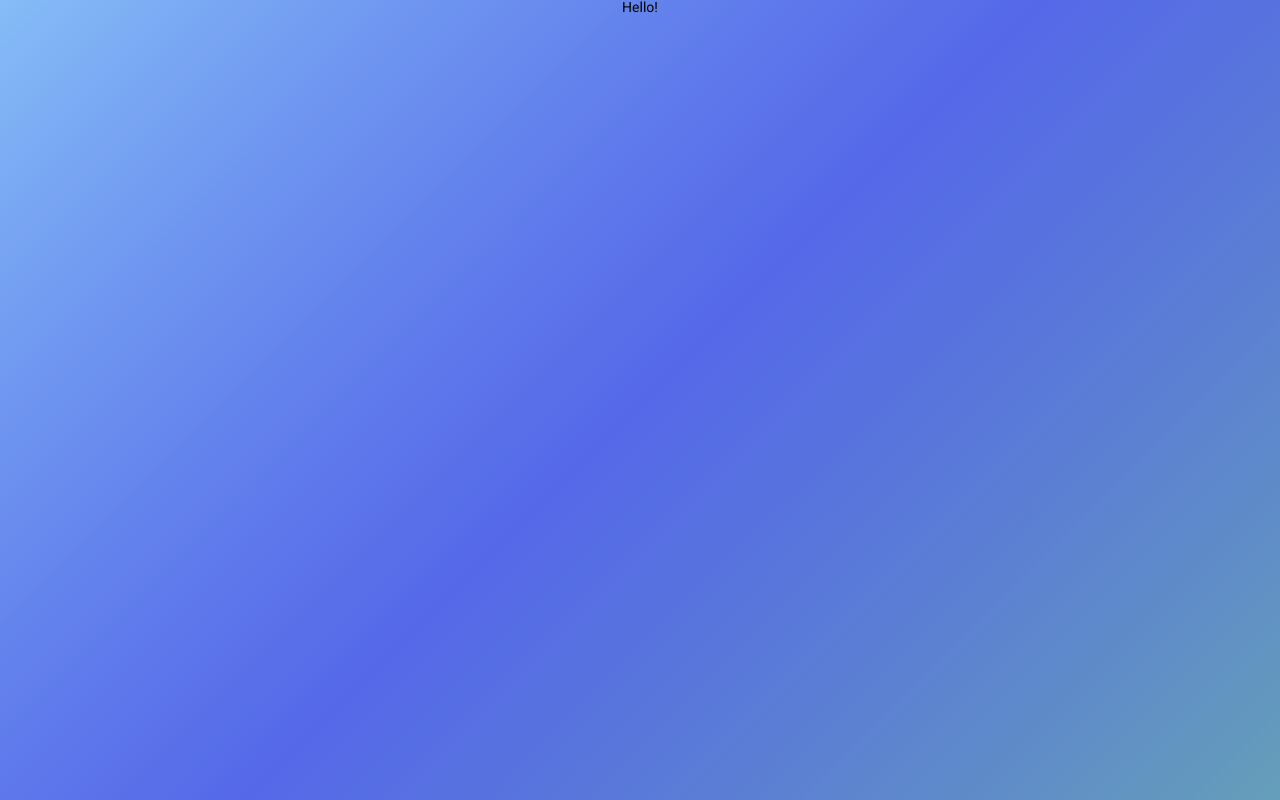
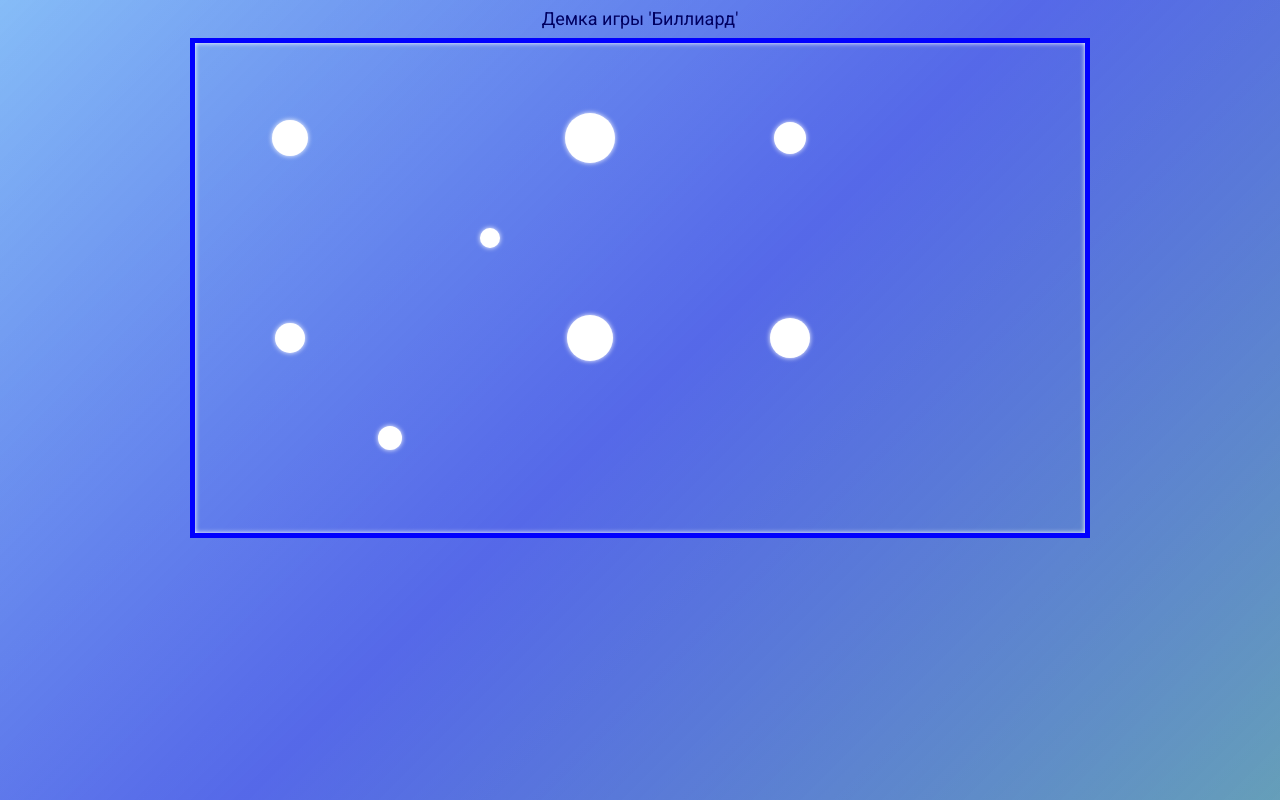
Before and after one commit to DianaSemenova/canvas-billiard-demo, a React (Create React App) app: page / in a window 1280 px wide. Built offline with nearby package versions, Linux system fonts and the light colour scheme.

Commit message:
feat: added canvas - components BilliardGame + balls

```diff
--- a/src/App.css
+++ b/src/App.css
@@ -1,3 +1,9 @@
 .App {
   text-align: center;
 }
+
+.App__title {
+  font-size: 18px;
+  color: #000061;
+  padding: 10px;
+}
--- a/src/App.tsx
+++ b/src/App.tsx
@@ -1,7 +1,13 @@
 import "./App.css";
+import BilliardGame from "./components/BilliardGame/BilliardGame";
 
 function App() {
-  return <div className="App">Hello!</div>;
+  return (
+    <div className="App">
+      <h1 className="App__title">Демка игры 'Биллиард'</h1>
+      <BilliardGame />
+    </div>
+  );
 }
 
 export default App;
--- /dev/null
+++ b/src/components/BilliardGame/BilliardGame.css
@@ -0,0 +1,5 @@
+.block-canvas {
+  display: flex;
+  justify-content: center;
+  cursor: pointer;
+}
--- /dev/null
+++ b/src/components/BilliardGame/BilliardGame.tsx
@@ -0,0 +1,56 @@
+import { useEffect, useRef } from "react";
+import "./BilliardGame.css";
+import { getCanvasWidth, getCanvasHeight } from "../../utils/helpers";
+
+interface IBall {
+  x: number;
+  y: number;
+  radius: number;
+}
+
+const BilliardGame = () => {
+  const canvasRef = useRef<HTMLCanvasElement>(null);
+  const balls: Array<IBall> = [
+    { x: 300, y: 200, radius: 10 },
+    { x: 200, y: 400, radius: 12 },
+    { x: 100, y: 300, radius: 15 },
+    { x: 600, y: 100, radius: 16 },
+    { x: 100, y: 100, radius: 18 },
+    { x: 600, y: 300, radius: 20 },
+    { x: 400, y: 300, radius: 23 },
+    { x: 400, y: 100, radius: 25 },
+  ];
+
+  useEffect(() => {
+    const canvas = canvasRef.current;
+    const ctx = canvas?.getContext("2d");
+    if (canvas && ctx) {
+      ctx.clearRect(0, 0, canvas.width, canvas.height);
+      ctx.strokeStyle = "blue";
+      ctx.shadowColor = "white";
+      ctx.shadowBlur = 5;
+      ctx.lineWidth = 10;
+      ctx.strokeRect(0, 0, canvas.width, canvas.height);
+
+      ctx.fillStyle = "#ffffff";
+
+      balls.forEach((ball) => {
+        ctx.beginPath();
+        ctx.arc(ball.x, ball.y, ball.radius, 0, 2 * Math.PI);
+        ctx.fill();
+      });
+    }
+  }, []);
+
+  return (
+    <div className="block-canvas">
+      <canvas
+        ref={canvasRef}
+        width={getCanvasWidth()}
+        height={getCanvasHeight()}
+      />
+    </div>
+  );
+};
+
+export default BilliardGame;
--- /dev/null
+++ b/src/utils/helpers.ts
@@ -0,0 +1,23 @@
+const getCanvasWidth = () => {
+  const windowWidth = window.innerWidth;
+  if (windowWidth < 768) {
+    return 600;
+  } else {
+    return 900;
+  }
+};
+
+const getCanvasHeight = () => {
+  const windowWidth = window.innerWidth;
+  if (windowWidth < 768) {
+    return 400;
+  } else {
+    return 500;
+  }
+};
+
+const generateRandomNumber = (min: number, max: number) => {
+  return Math.floor(Math.random() * (max - min - 2 * min + 1)) + min;
+};
+
+export { getCanvasWidth, getCanvasHeight, generateRandomNumber };
```
